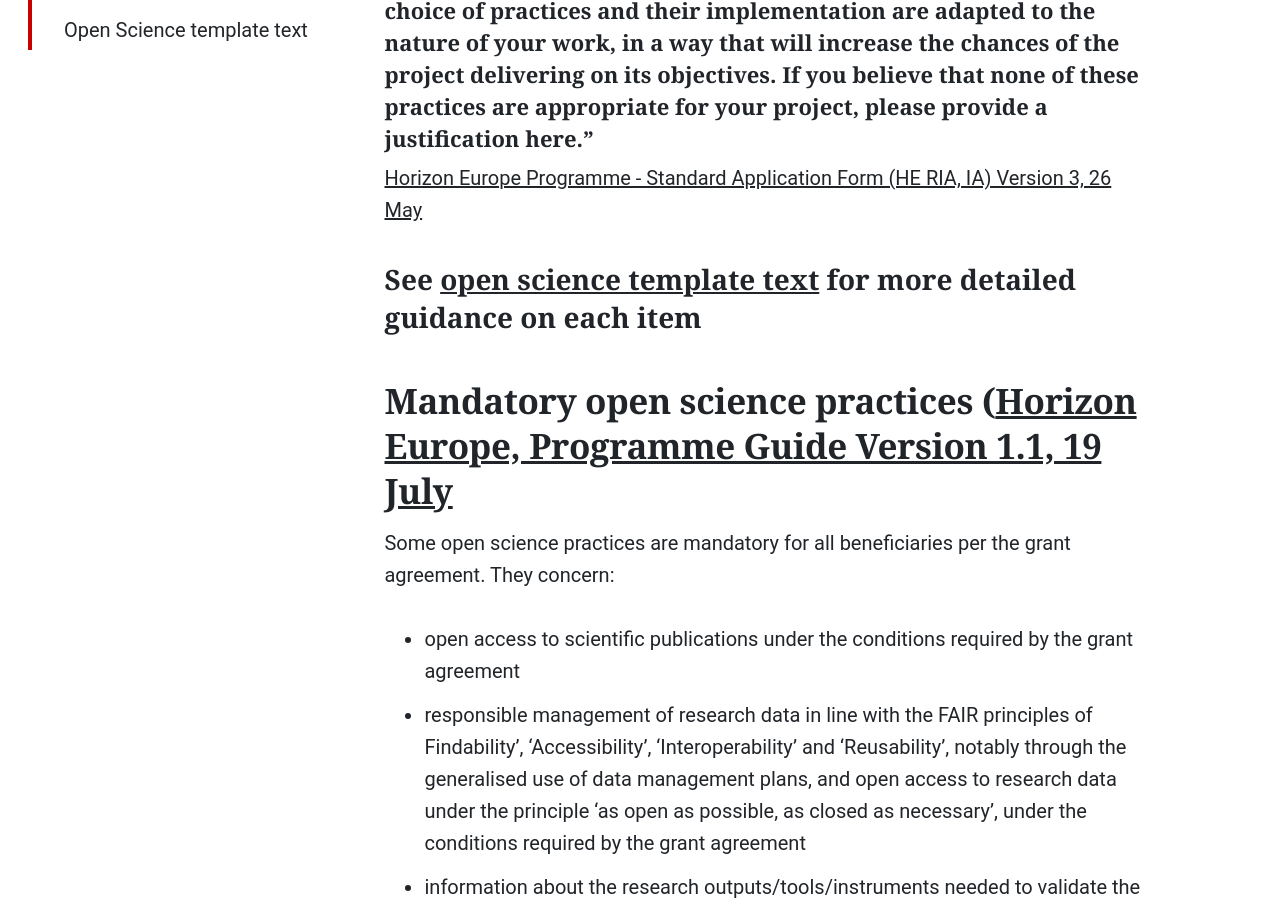
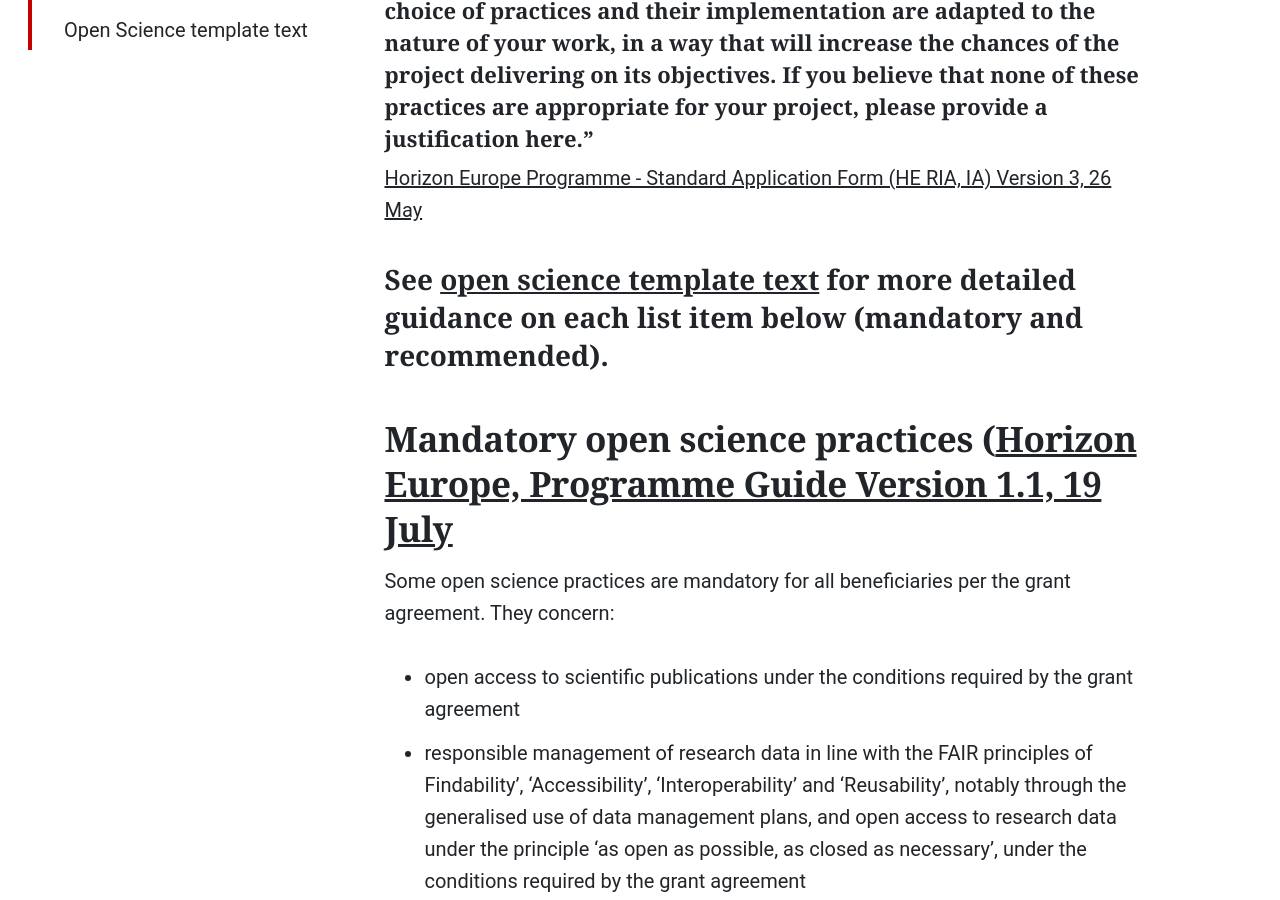
Before and after one commit to uol-library/rdl-handbook, a Jekyll site: the page built from pages/open-research/eu-open-science.md, in a window 1280 px wide and 900 px high, scrolled down 572 px. Built offline with Jekyll 4.4.1, drawn with Linux system fonts in a browser that asks for light colours; some web fonts are replaced.

Commit message:
Update eu-open-science.md

```diff
--- a/pages/open-research/eu-open-science.md
+++ b/pages/open-research/eu-open-science.md
@@ -9,7 +9,7 @@ permalink: /open-research/eu-open-science/
 ##### "Describe how appropriate open science practices are implemented as an integral part of the proposed methodology. Show how the choice of practices and their implementation are adapted to the nature of your work, in a way that will increase the chances of the project delivering on its objectives. If you believe that none of these practices are appropriate for your project, please provide a justification here."
 [Horizon Europe Programme - Standard Application Form (HE RIA, IA) Version 3, 26 May](https://ec.europa.eu/info/funding-tenders/opportunities/docs/2021-2027/horizon/temp-form/af/af_he-ria-ia_en.pdf)
 
-#### See [open science template text](https://handbook.researchdata.leeds.ac.uk/open-research/open-science-template/) for more detailed guidance on each item
+#### See [open science template text](https://handbook.researchdata.leeds.ac.uk/open-research/open-science-template/) for more detailed guidance on each list item below (mandatory and recommended).
 
 ### Mandatory open science practices ([Horizon Europe, Programme Guide Version 1.1, 19 July](https://ec.europa.eu/info/funding-tenders/opportunities/docs/2021-2027/horizon/guidance/programme-guide_horizon_en.pdf)
 
```
